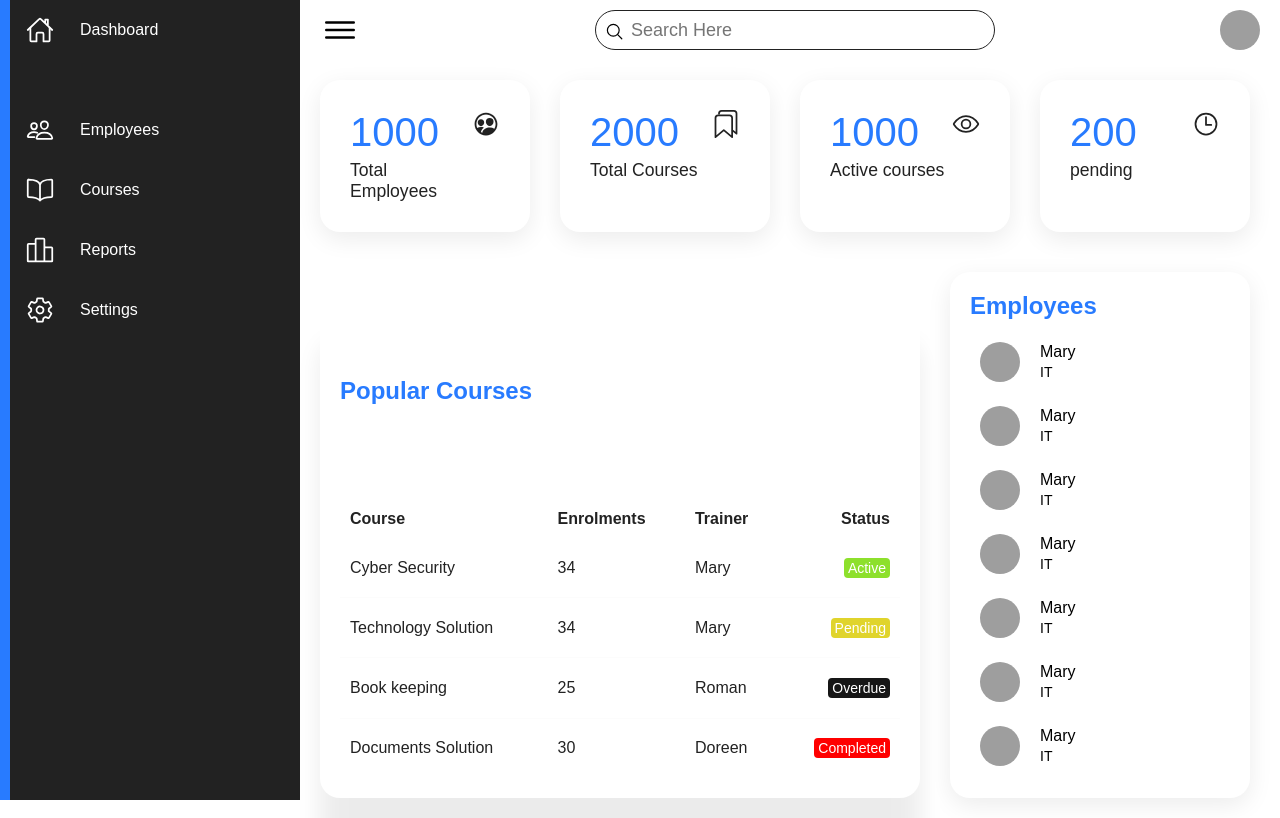
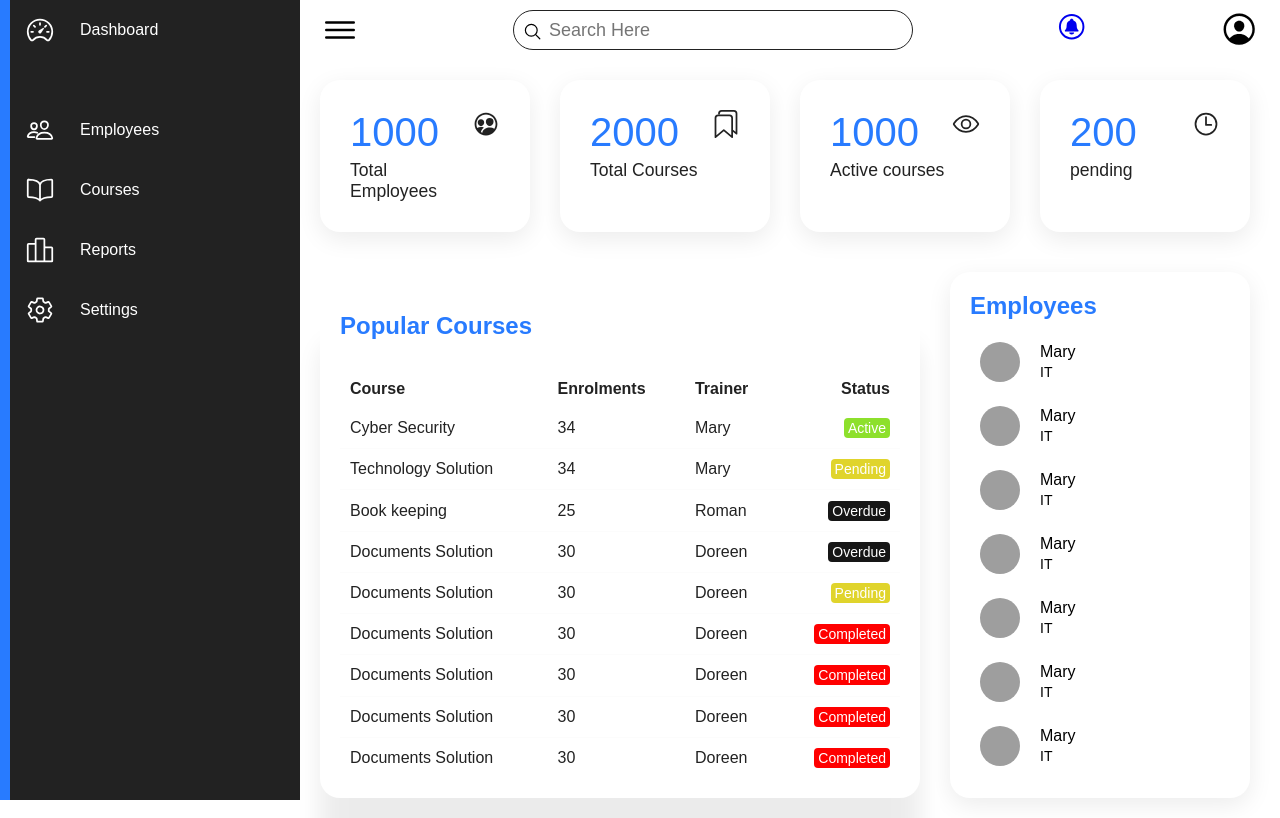
Before and after one commit to kuboi-isaac/hr_consult, a PHP site: page /admin.html in a window 1280 px wide. Run offline with PHP 8.4, Linux system fonts and the light colour scheme; some web fonts are replaced; grey boxes are pictures that could not be loaded.

Commit message:
made changes

```diff
--- a/isaac/admin.html
+++ b/isaac/admin.html
@@ -18,8 +18,7 @@
           <li>
             <a href="#">
               <span class="icon">
-                <ion-icon name="home-outline"></ion-icon
-              ></span>
+                <ion-icon name="speedometer-outline"></ion-icon></span>
               <span class="title">Dashboard</span>
             </a>
           </li>
@@ -55,7 +54,11 @@
               <span class="title">Settings </span>
             </a>
           </li>
+
+
+        </li>
         </ul>
+
       </div>
 
       <!-- main -->
@@ -74,8 +77,20 @@
             </label>
           </div>
           <!--userimg-->
+          <div class="notification">
+            <a href="#">
+            <ion-icon class="notification" name="notifications-circle-outline"></ion-icon>
+        </a>
+          </div>
           <div class="user">
-            <img src="admin.png" alt="admin" />
+            <ion-icon class="admin" name="person-circle-outline"></ion-icon>
+                    <select name="" id="drop">
+                        <a href="#"><option value="">Dashboard</option></a>
+                        <a href="#"></a><option value="11">Profile</option></a>
+                        <a href="#"></a><option value="">Logout</option></a>
+                        <!-- <option value="">Logout</option> -->
+
+                    </select>
           </div>
         </div>
 
@@ -158,8 +173,33 @@
                   <td>Documents Solution</td>
                   <td>30</td>
                   <td>Doreen</td>
-                  <td><span class="status completed">Completed</span></td>
+                  <td><span class="status overdue">Overdue</span></td>
                 </tr>
+                <td>Documents Solution</td>
+                <td>30</td>
+                <td>Doreen</td>
+                <td><span class="status pending">Pending</span></td>
+              </tr>
+              <td>Documents Solution</td>
+              <td>30</td>
+              <td>Doreen</td>
+              <td><span class="status completed">Completed</span></td>
+            </tr>
+            <td>Documents Solution</td>
+            <td>30</td>
+            <td>Doreen</td>
+            <td><span class="status completed">Completed</span></td>
+          </tr>
+          <td>Documents Solution</td>
+          <td>30</td>
+          <td>Doreen</td>
+          <td><span class="status completed">Completed</span></td>
+        </tr>
+        <td>Documents Solution</td>
+        <td>30</td>
+        <td>Doreen</td>
+        <td><span class="status completed">Completed</span></td>
+      </tr>
               </tbody>
             </table>
           </div>
--- a/isaac/index.css
+++ b/isaac/index.css
@@ -133,7 +133,7 @@ body {
   min-height: 100vh;
   background: var(--white);
   transition: 0.5s;
-  margin-right: 200px;
+  margin: auto;
   padding-right: 10px;
 }
 .main.active {
@@ -159,7 +159,9 @@ body {
   font-size: 2.5em;
   cursor: pointer;
 }
-
+#drop {
+  cursor: pointer;
+}
 .search {
   position: relative;
   width: 400px;
@@ -202,6 +204,19 @@ body {
   width: 100%;
   height: 100%;
   object-fit: cover;
+}
+.user icon-icon{
+  position: relative;
+  width: 100%;
+}
+.notification{
+  position: relative;
+  font-size: 1.4em;
+}
+
+.admin{
+  position:relative;
+  font-size: 2.4em;
 }
 .cardBox {
   position: relative;
```
